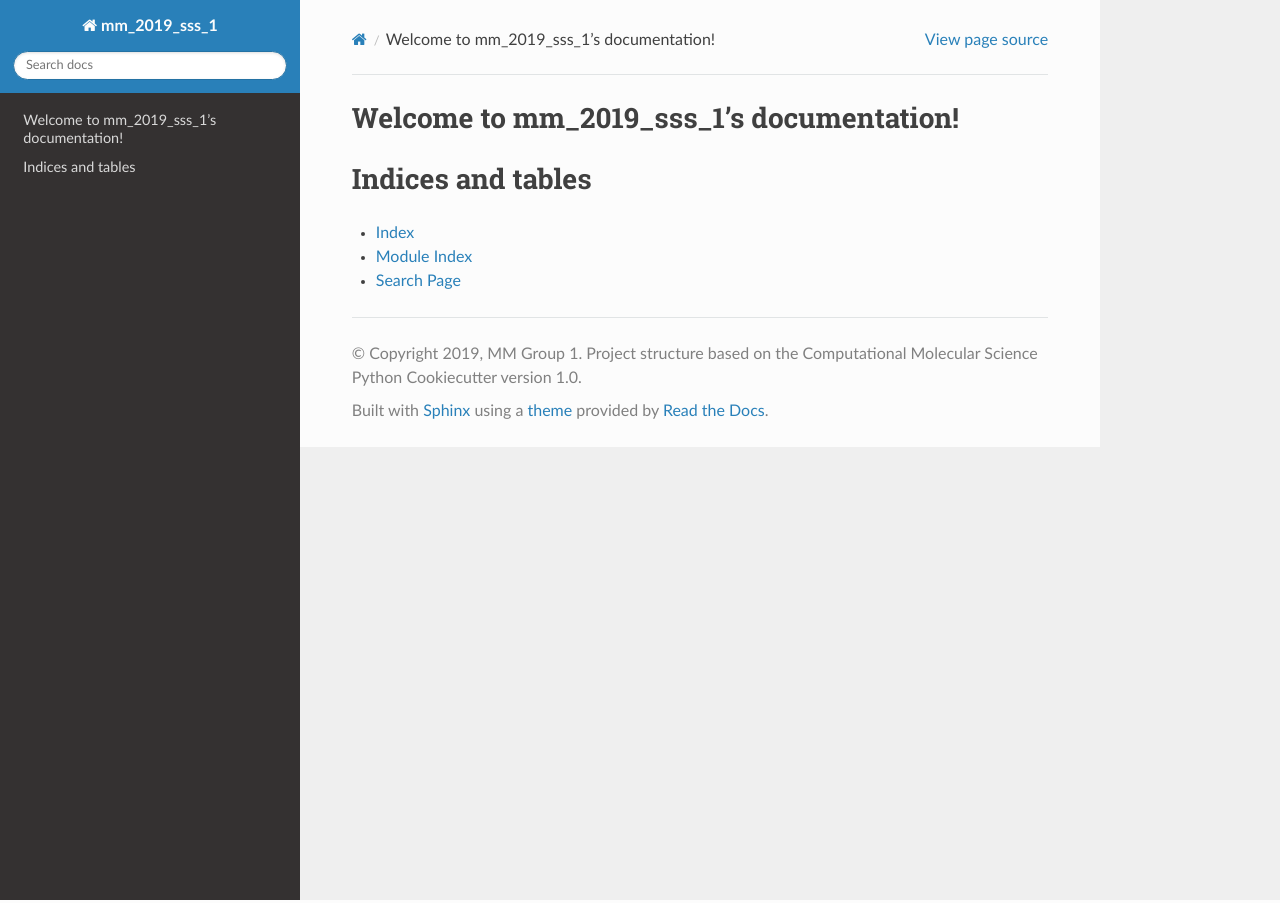
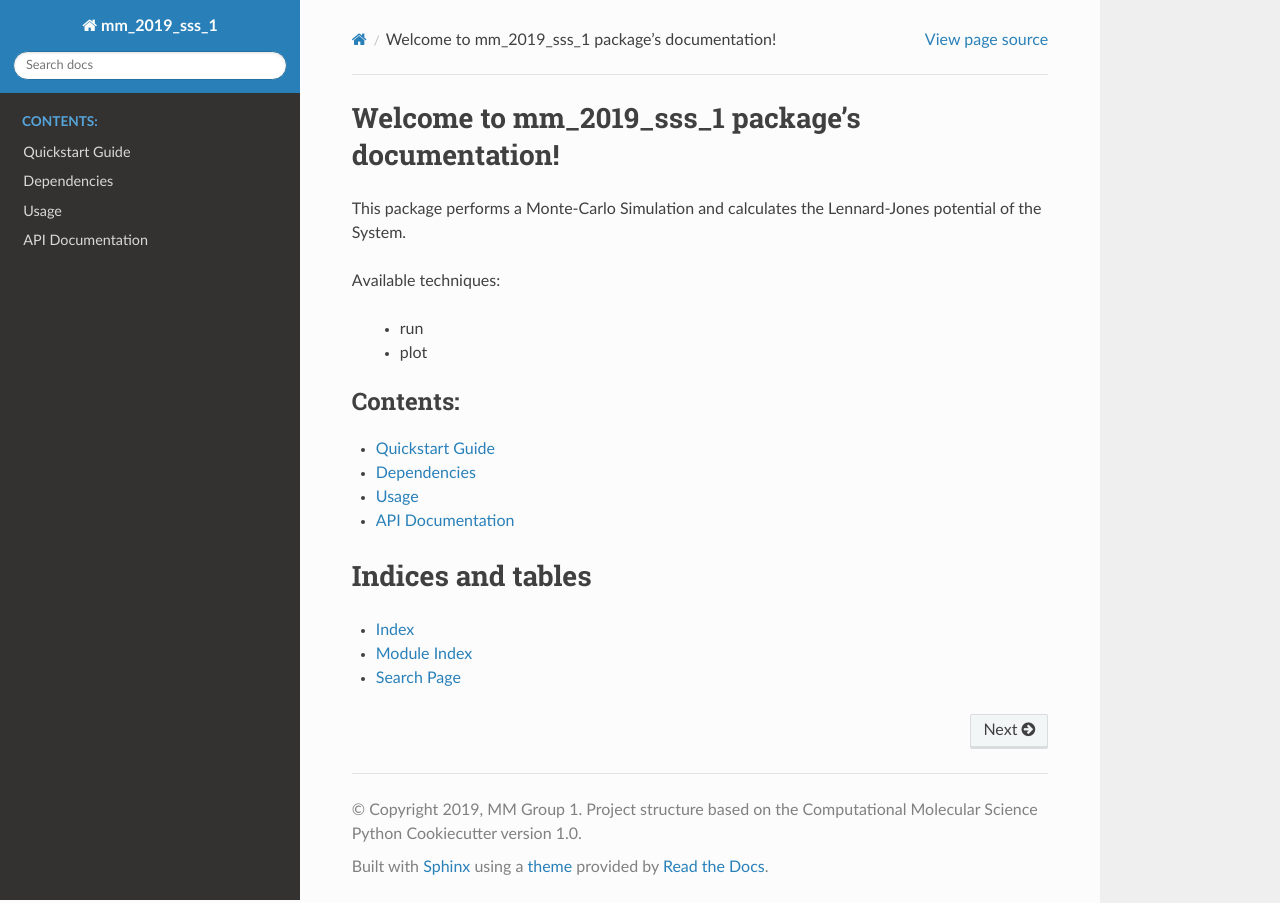
Before and after one commit to MolSSI-Education/mm_2019_sss_1, a Sphinx documentation site: the page built from docs/index.rst, in a window 1280 px wide. Built offline with Sphinx 7.4.7 and the Read the Docs theme 2.0.0, drawn with Linux system fonts in a browser that asks for light colours.

```diff
--- a/docs/conf.py
+++ b/docs/conf.py
@@ -21,7 +21,7 @@
 
 project = 'mm_2019_sss_1'
 copyright = ("2019, MM Group 1. Project structure based on the "
-             "Computational Molecular Science Python Cookiecutter version 1.0")
+                     "Computational Molecular Science Python Cookiecutter version 1.0")
 author = 'MM Group 1'
 
 # The short X.Y version
@@ -40,9 +40,13 @@ release = ''
 # extensions coming with Sphinx (named 'sphinx.ext.*') or your custom
 # ones.
 extensions = [
-    'sphinx.ext.autodoc',
-    'sphinx.ext.mathjax',
+            'sphinx.ext.autodoc',
+            'sphinx.ext.autosummary',
+            'sphinx.ext.mathjax',
+            'sphinx.ext.napoleon',
 ]
+
+autosummary_generate = True
 
 # Add any paths that contain templates here, relative to this directory.
 templates_path = ['_templates']
@@ -110,30 +114,30 @@ htmlhelp_basename = 'mm_2019_sss_1doc'
 # -- Options for LaTeX output ------------------------------------------------
 
 latex_elements = {
-    # The paper size ('letterpaper' or 'a4paper').
-    #
-    # 'papersize': 'letterpaper',
+            # The paper size ('letterpaper' or 'a4paper').
+                #
+                    # 'papersize': 'letterpaper',
 
-    # The font size ('10pt', '11pt' or '12pt').
-    #
-    # 'pointsize': '10pt',
+                        # The font size ('10pt', '11pt' or '12pt').
+                            #
+                                # 'pointsize': '10pt',
 
-    # Additional stuff for the LaTeX preamble.
-    #
-    # 'preamble': '',
+                                    # Additional stuff for the LaTeX preamble.
+                                        #
+                                            # 'preamble': '',
 
-    # Latex figure (float) alignment
-    #
-    # 'figure_align': 'htbp',
-}
+                                                # Latex figure (float) alignment
+                                                    #
+                                                        # 'figure_align': 'htbp',
+                                                        }
 
 # Grouping the document tree into LaTeX files. List of tuples
 # (source start file, target name, title,
 #  author, documentclass [howto, manual, or own class]).
 latex_documents = [
-    (master_doc, 'mm_2019_sss_1.tex', 'mm_2019_sss_1 Documentation',
-     'mm_2019_sss_1', 'manual'),
-]
+            (master_doc, 'mm_2019_sss_1.tex', 'mm_2019_sss_1 Documentation',
+                     'mm_2019_sss_1', 'manual'),
+            ]
 
 
 # -- Options for manual page output ------------------------------------------
@@ -141,9 +145,9 @@ latex_documents = [
 # One entry per manual page. List of tuples
 # (source start file, name, description, authors, manual section).
 man_pages = [
-    (master_doc, 'mm_2019_sss_1', 'mm_2019_sss_1 Documentation',
-     [author], 1)
-]
+            (master_doc, 'mm_2019_sss_1', 'mm_2019_sss_1 Documentation',
+                     [author], 1)
+            ]
 
 
 # -- Options for Texinfo output ----------------------------------------------
@@ -152,10 +156,10 @@ man_pages = [
 # (source start file, target name, title, author,
 #  dir menu entry, description, category)
 texinfo_documents = [
-    (master_doc, 'mm_2019_sss_1', 'mm_2019_sss_1 Documentation',
-     author, 'mm_2019_sss_1', 'MolSSI Sumemr School Final Project.',
-     'Miscellaneous'),
-]
+            (master_doc, 'mm_2019_sss_1', 'mm_2019_sss_1 Documentation',
+                     author, 'mm_2019_sss_1', 'MolSSI Sumemr School Final Project.',
+                          'Miscellaneous'),
+            ]
 
 
 # -- Extension configuration -------------------------------------------------
--- a/docs/index.rst
+++ b/docs/index.rst
@@ -1,14 +1,26 @@
-.. mm_2019_sss_1 documentation master file, created by
+.. mm_2019_sss_1_ documentation master file, created by
    sphinx-quickstart on Thu Mar 15 13:55:56 2018.
    You can adapt this file completely to your liking, but it should at least
    contain the root `toctree` directive.
 
-Welcome to mm_2019_sss_1's documentation!
+Welcome to mm_2019_sss_1 package's documentation!
 =========================================================
+
+This package performs a Monte-Carlo Simulation and calculates the Lennard-Jones potential of the System.
+
+Available techniques:
+
+ - run
+
+ - plot
 
 .. toctree::
    :maxdepth: 2
    :caption: Contents:
+
+   quickstart
+   api
+
 
 
 
```
Also changed, not shown: docs/README.md (+59 -14 lines), docs/api.rst (added, +16 -0 lines), docs/quickstart.rst (added, +28 -0 lines), 2 other files.
